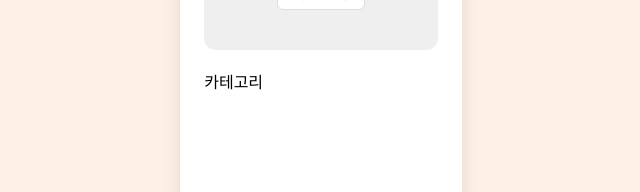
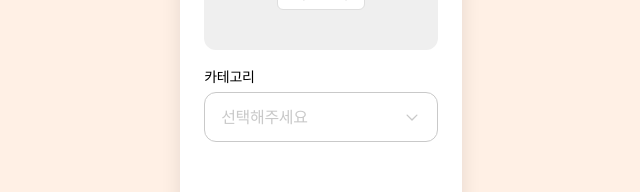
Before and after one commit to Chaellimi/Chaellimi_Web, a Next.js app: page /challenge/write in a window 1280 px wide. Shown: the part 355-547 px from the top of the page, without its empty margins (319-959 px from the left). Built offline with nearby package versions, Linux system fonts and the light colour scheme.

Commit message:
feat(#46) :: 카테고리 선택 부분 퍼블리싱 완료

```diff
--- a/src/app/challenge/write/page.tsx
+++ b/src/app/challenge/write/page.tsx
@@ -1,8 +1,14 @@
+'use client';
+
+import React, { useState } from 'react';
+import DropdownSelector from '@/components/Challenge/DropdownSelector';
 import Header from '@/components/shared/Header';
 import { CameraIcon, CancelIcon } from '@public/icons/Challenge/write';
-import React from 'react';
 
 const Write = () => {
+  const [selectedCategory, setSelectedCategory] = useState('');
+  const categories = ['운동', '공부', '취미', '기타'];
+
   return (
     <div className="flex flex-col w-full h-full">
       <Header type="default" title="챌린지 생성" backIcon={<CancelIcon />} />
@@ -19,8 +25,12 @@ const Write = () => {
         </div>
 
         <div>
-          <div>카테고리</div>
-          <div></div>
+          <div className="mb-2 text-bn3">카테고리</div>
+          <DropdownSelector
+            options={categories}
+            selectedOption={selectedCategory}
+            onSelect={setSelectedCategory}
+          />
         </div>
       </div>
     </div>
```
